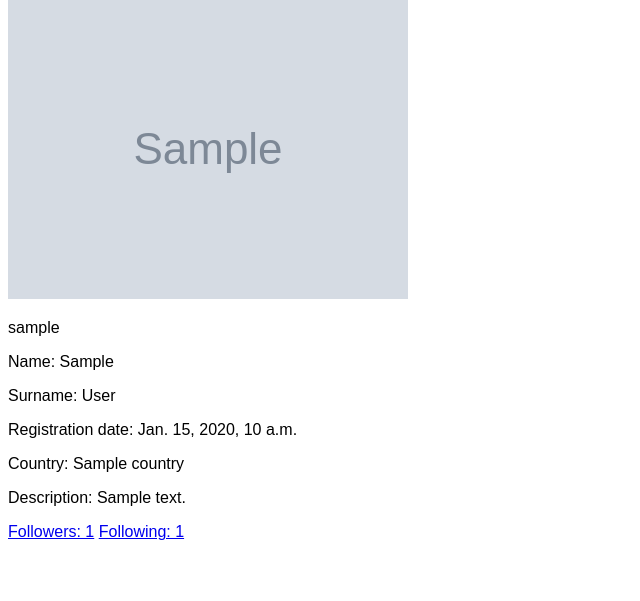
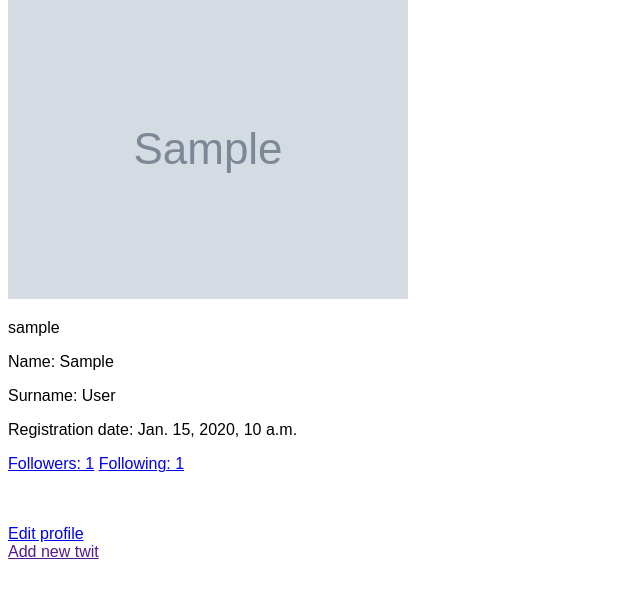
Before and after one commit to EugeniRosh/micro_blogging, a Django app: template src/microblogging/core/presentation/templates/profile.html in a window 1280 px wide. Shown: the part 303-904 px from the top of the page, without its empty margins (0-640 px from the left). After the commit the page ends 862 px from the top, so only its background shows below. Run offline with Django 4.2, Linux system fonts and the light colour scheme; the template is opened without the code that fills it: most values are stand-ins (such as "Sample title", 1, 10 or a date in 2020); grey boxes marked "Sample" are stand-in pictures.

Commit message:
new profile template

```diff
--- a/src/microblogging/core/presentation/templates/profile.html
+++ b/src/microblogging/core/presentation/templates/profile.html
@@ -9,18 +9,12 @@
 <p>Name: {{ profile.first_name }}</p>
 <p>Surname: {{ profile.last_name }}</p>
 <p>Registration date: {{ profile.date_joined }}</p>
-{% if user.username != profile.username  %}
-    <p>Country: {{ profile.country }}</p>
-    <p>Description: {{ profile.description}}</p>
-{% endif %}
 <p>
     <a href='{% url "followers" profile.username %}'>Followers: {{ profile.count_followers }}</a>
     <a href='{% url "following" profile.username %}'>Following: {{ profile.count_following }}</a>
 </p>
 <br><br>
-{% if user.username == profile.username  %}
-    <a href='{% url "edit_profile" %}'>Edit profile</a>
-    <br>
-    <a href="">Add new twit</a>
-{% endif %}
+<a href='{% url "edit_profile" %}'>Edit profile</a>
+<br>
+<a href="">Add new twit</a>
 {% endblock content %}
```
